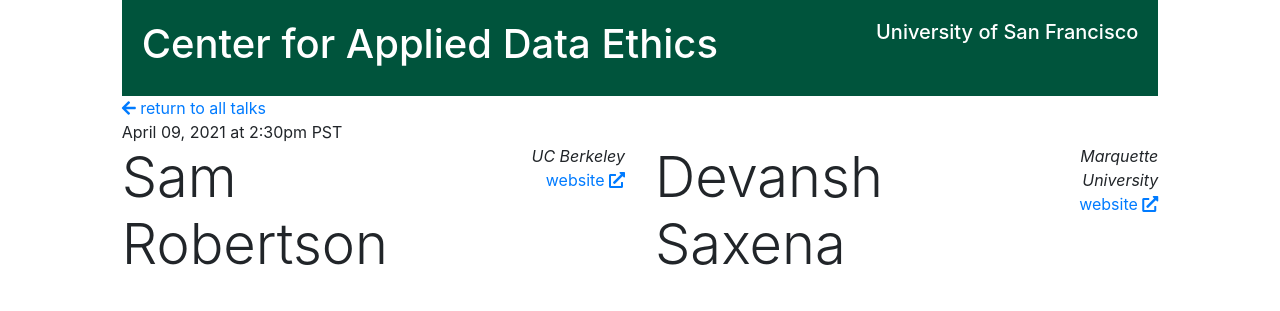
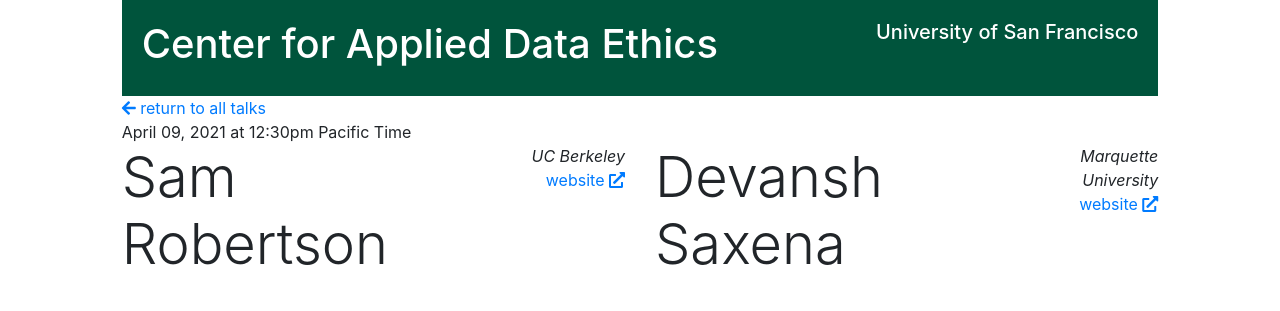
Before and after one commit to alialkhatib/cade-series, a Jekyll site: the page built from _talks/2021-04-09.md, in a window 1280 px wide. Shown: the top 311 px of the page. Built offline with Jekyll 4.4.1, drawn with Linux system fonts in a browser that asks for light colours; comment, search, counter and statistics services are not loaded; some of the changed lines change nothing that is shown.

Commit message:
talk time moved

```diff
--- a/_layouts/talk.html
+++ b/_layouts/talk.html
@@ -14,7 +14,7 @@
 
 <div class="row">
   <div class="col">
-    {{page.slug | date: "%B %d, %Y"}} at {{ page.talk_time | default: "2:30pm PST"}}
+    {{page.slug | date: "%B %d, %Y"}} at {{ page.talk_time | default: "2:30pm Pacific Time"}}
   </div>
 </div>
 
--- a/_talks/2021-04-09.md
+++ b/_talks/2021-04-09.md
@@ -20,4 +20,5 @@
 },
 ]
 event_url: "https://usfca.zoom.us/webinar/register/WN_Gmf5jgLjR--l3FIgGrjZ8A"
+talk_time: "12:30pm Pacific Time"
 ---
```
